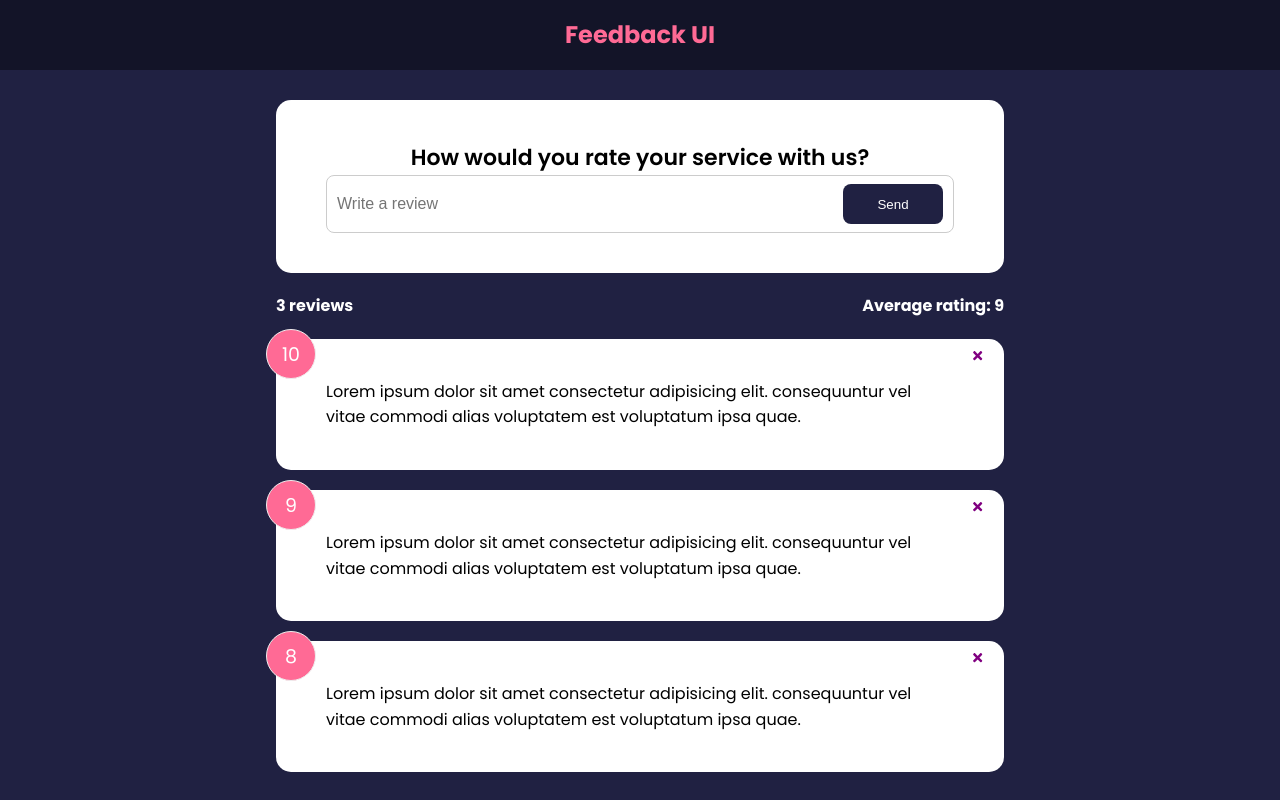
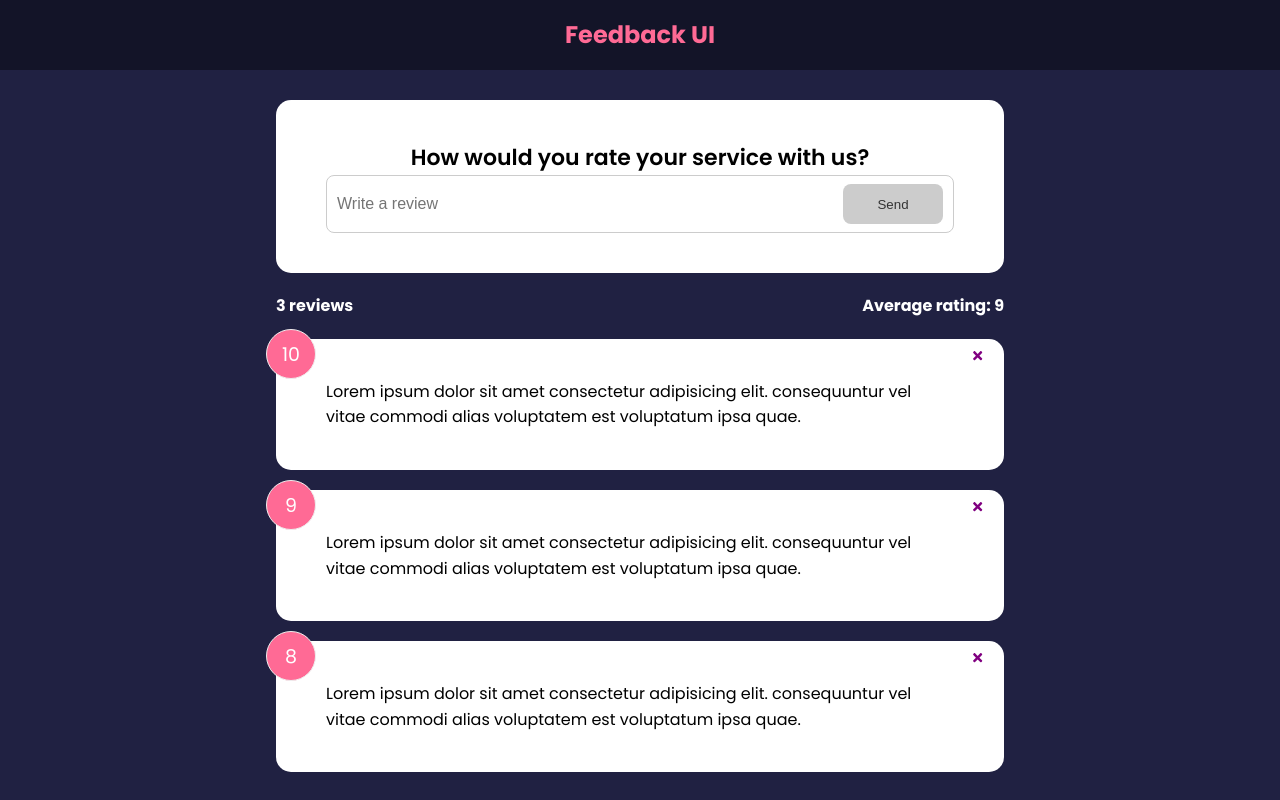
Before and after one commit to adamnitti/react-feedback-app, a React (Create React App) app: page / in a window 1280 px wide. Built offline with nearby package versions, Linux system fonts and the light colour scheme.

Commit message:
Real Time Validation

```diff
--- a/src/components/FeedbackForm.jsx
+++ b/src/components/FeedbackForm.jsx
@@ -4,8 +4,21 @@ import Button from './shared/Button';
 
 function FeedbackForm() {
     const [text, setText] = useState('');
+    const [btnDisabled, setBtnDisabled] = useState(true);
+    const [message, setMessage] = useState('');
 
     const handleTextChange = (e) => {
+        if (text === '') {
+            setBtnDisabled(true);
+            setMessage(null);
+        } else if (text !== '' && text.trim().length <= 10) {
+            setBtnDisabled(true);
+            setMessage('Text must be at least 10 characters');
+        } else {
+            setBtnDisabled(false);
+            setMessage(null);
+        }
+
         setText(e.target.value);
     };
 
@@ -21,8 +34,11 @@ function FeedbackForm() {
                         placeholder='Write a review'
                         value={text}
                     />
-                    <Button type='submit'>Send</Button>
+                    <Button type='submit' isDisabled={btnDisabled}>
+                        Send
+                    </Button>
                 </div>
+                {message && <div className='message'>{message}</div>}
             </form>
         </Card>
     );
--- a/src/components/shared/Button.jsx
+++ b/src/components/shared/Button.jsx
@@ -4,7 +4,7 @@ function Button({ children, version, type, isDisabled }) {
     return (
         <button
             type={type}
-            isDisabled={isDisabled}
+            disabled={isDisabled}
             className={`btn btn-${version}`}
         >
             {children}
```
